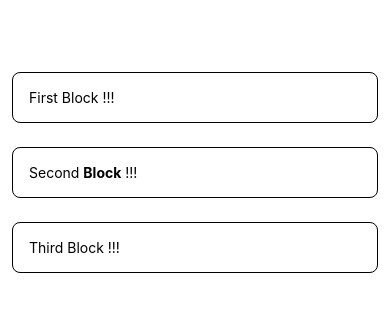
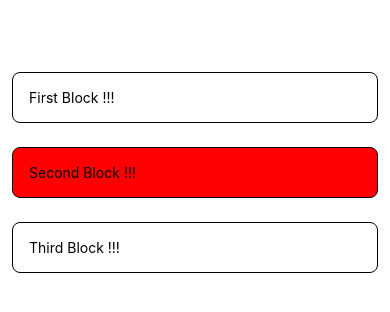
Before and after one commit to nileshborate/react_native, a React Native app in the folder firstappnative/: screen / in a window 390 px wide. Shown: the top 312 px of the page. Built offline with nearby package versions, Linux system fonts and the light colour scheme.

Commit message:
style props or dynamic style

```diff
--- a/firstappnative/App.tsx
+++ b/firstappnative/App.tsx
@@ -1,7 +1,12 @@
 import { Button, StyleSheet, Text, View } from 'react-native';
 
-const Card = ({ children }) => (
-  <View style={{ padding: 16, margin: 12, borderWidth: 1, borderRadius: 8 }}>
+const Card = ({ children, style = {} }) => (
+  <View
+    style={[
+      { padding: 16, margin: 12, borderWidth: 1, borderRadius: 8 },
+      style,
+    ]}
+  >
     {children}
   </View>
 );
@@ -13,10 +18,8 @@ function App() {
         <Text>First Block !!!</Text>
       </Card>
 
-      <Card>
-        <Text>
-          Second <Text style={{ fontWeight: 'bold' }}>Block</Text> !!!
-        </Text>
+      <Card style={{ backgroundColor: 'red' }}>
+        <Text>Second Block !!!</Text>
       </Card>
 
       <Card>
```
